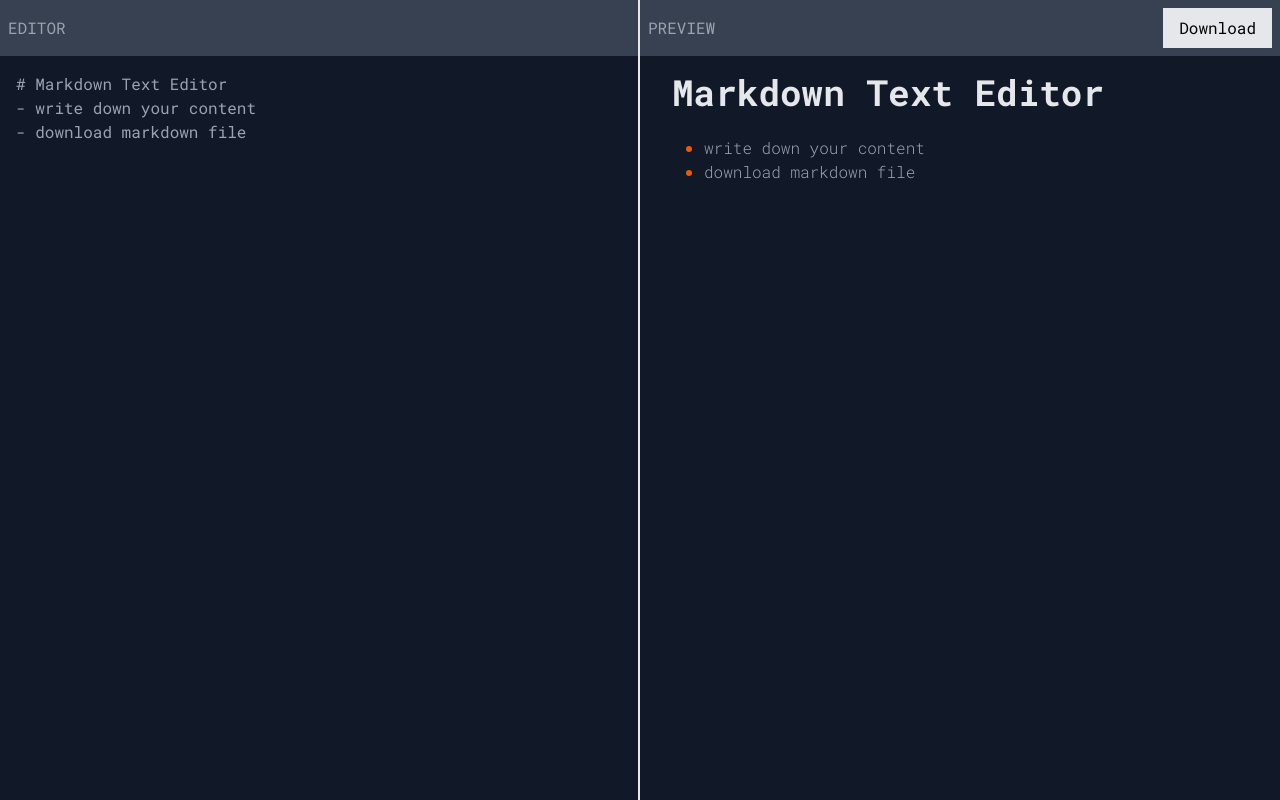
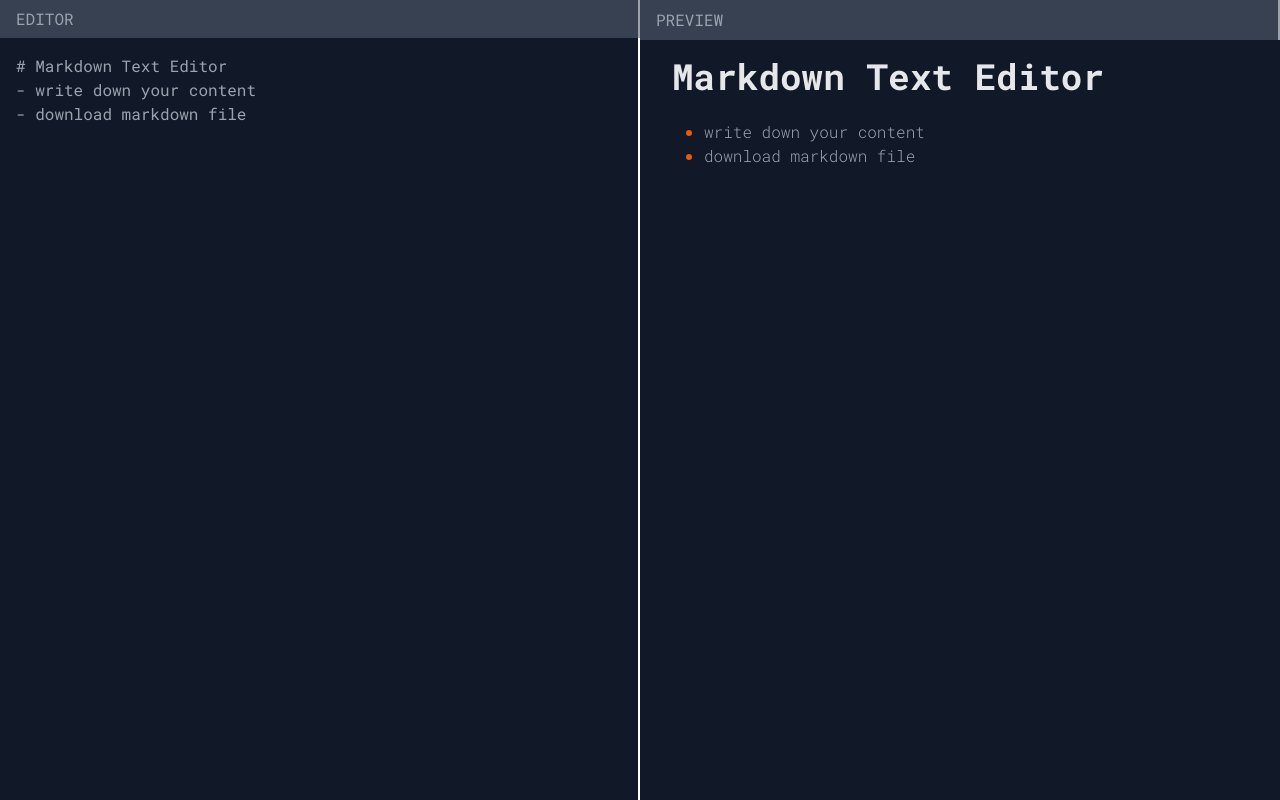
Before and after one commit to RitikRajput696/markdown-editor, a Next.js app: page / in a window 1280 px wide. Built offline with nearby package versions, Linux system fonts and the light colour scheme.

Commit message:
fuhh code refactoring

```diff
--- a/src/components/Editor.jsx
+++ b/src/components/Editor.jsx
@@ -6,12 +6,17 @@ function Editor() {
   const [data, setData] = useContext(markdownContext);
 
   return (
-    <textarea
-      className="border-r-2 p-4  resize-none h-auto bg-inherit focus:outline-none overflow-y-scroll"
-      onChange={(e) => setData(e.target.value)}
-      value={data}
-      autoFocus
-    ></textarea>
+    <div className="flex flex-col h-full">
+      <div className="flex items-center content-center h-10 bg-gray-700  text-gray-400 font-normal border-r-2 border-r-gray-400">
+        <span className="ml-4"> EDITOR</span>
+      </div>
+      <textarea
+        className="border-r-2 p-4 h-full bg-inherit focus:outline-none resize-none border-r-white"
+        onChange={(e) => setData(e.target.value)}
+        value={data}
+        autoFocus
+      ></textarea>
+    </div>
   );
 }
 
--- a/src/components/MainLayout.jsx
+++ b/src/components/MainLayout.jsx
@@ -1,13 +1,9 @@
 import React from "react";
-import Header from "./Header";
 
 function MainLayout({ children }) {
   return (
-    <main className="h-screen overflow-hidden relative">
-      <Header />
-      <div className="grid grid-cols-2  h-full bg-gray-900 text-gray-400">
-        {children}
-      </div>
+    <main className="grid grid-cols-2 overflow-y-scroll h-screen  bg-gray-900 text-gray-400">
+      {children}
     </main>
   );
 }
--- a/src/components/Preview.jsx
+++ b/src/components/Preview.jsx
@@ -6,8 +6,13 @@ import remarkGfm from "remark-gfm";
 function Preview() {
   const [markdown] = useContext(markdownContext);
   return (
-    <div className="p-4 pl-8 flex flex-col gap-6 overflow-y-scroll h-full">
-      <ReactMarkdown remarkPlugins={[remarkGfm]}>{markdown}</ReactMarkdown>
+    <div>
+      <div className="flex items-center content-center h-10 bg-gray-700  text-gray-400 font-normal border-r-2 border-r-gray-400">
+        <span className="ml-4"> PREVIEW</span>
+      </div>
+      <div className="p-4 pl-8 flex flex-col gap-6 overflow-y-scroll h-full">
+        <ReactMarkdown remarkPlugins={[remarkGfm]}>{markdown}</ReactMarkdown>
+      </div>
     </div>
   );
 }
```
